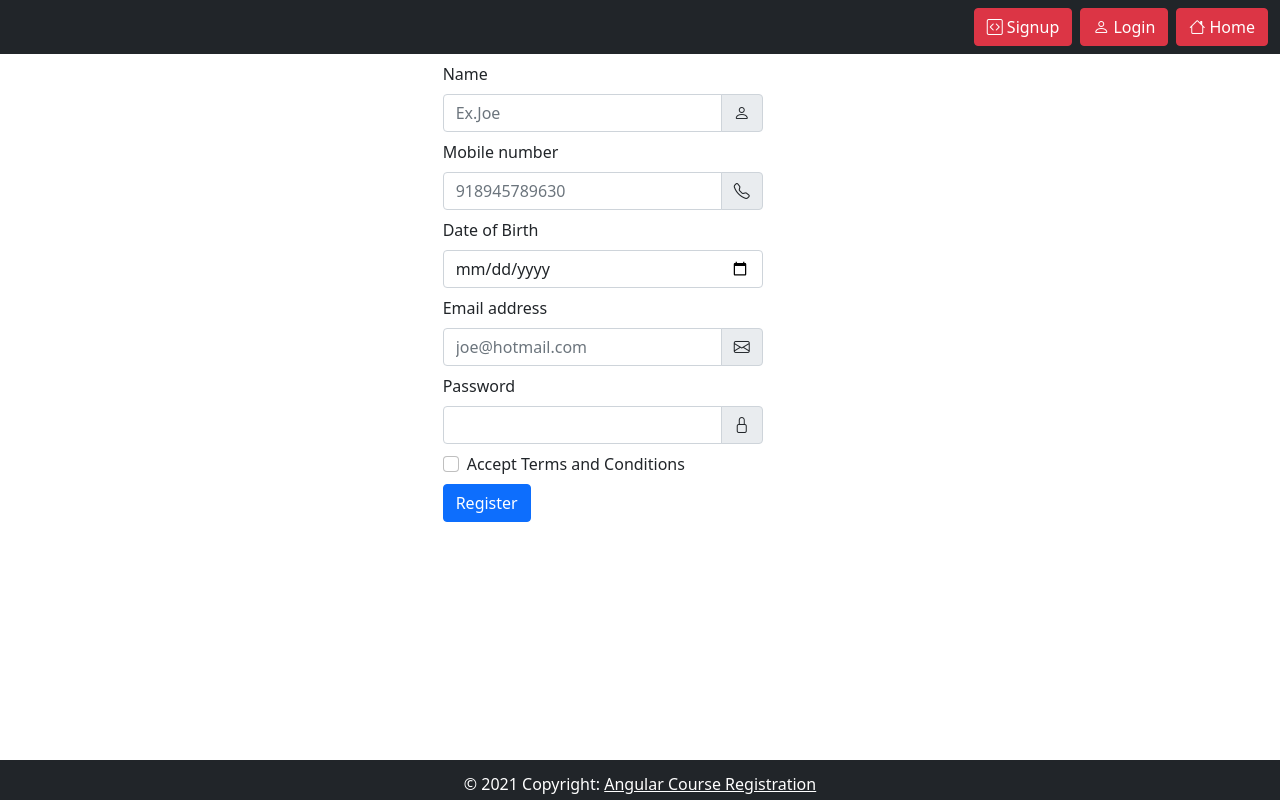
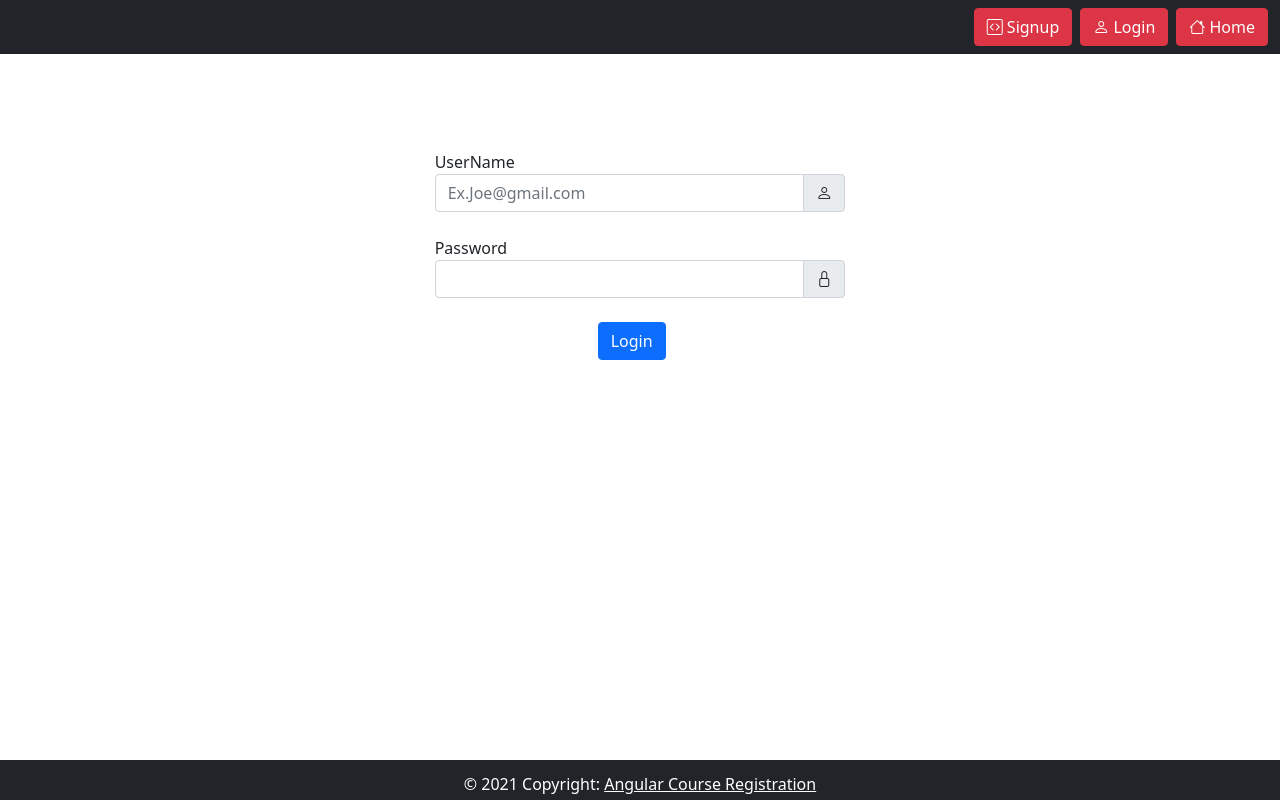
Before and after one commit to Arunsunder/Angular-Course-Registration, an Angular app: page / in a window 1280 px wide. Built offline with nearby package versions, Linux system fonts and the light colour scheme.

Commit message:
karpagam-login form

```diff
--- a/src/app/app.component.html
+++ b/src/app/app.component.html
@@ -1,3 +1,4 @@
 <app-header></app-header>
-<app-registrar></app-registrar>
+<app-login></app-login>
+<!--<app-registrar></app-registrar>-->
 <app-footer></app-footer>
--- a/src/app/components/login/login.component.html
+++ b/src/app/components/login/login.component.html
@@ -1 +1,63 @@
-<p>login works!</p>
+
+<form >
+
+    <div class="row justify-content-center mt-5">
+
+      <div class="col-md-4">
+      </div>
+
+      <div class="form-group col-md-4 mt-5" >
+        <label for="username">UserName</label>
+
+         <div class="input-group">
+         <input type="text" class="form-control" id="uname" placeholder="Ex.Joe@gmail.com">
+         <span class="input-group-text"><i class="bi bi-person"></i></span>
+        </div>
+
+      </div>
+
+      <div class="col-md-4">
+      </div>
+
+    </div>
+
+    <div class="row justify-content-center mt-4">
+        <div class="col-md-4">
+        </div>
+
+        <div class="form-group col-md-4">
+
+          <label for="password">Password</label>
+
+          <div class="input-group">
+          <input type="password" class="form-control" id="pwd">
+          <span class="input-group-text"><i class="bi bi-lock"></i></span>
+          </div>
+
+        </div>
+
+        <div class="col-md-4">
+        </div>
+    </div>
+
+    <br>
+
+    <div class="row">
+        <div class="col-md-3">
+        </div>
+
+        <div class="form-group col-md-6">
+        <div class="row">
+          <div class="col-md-5"></div>
+          <div class="col-md-2">
+            <button type="submit" class="btn btn-primary">Login</button>
+          </div>
+          <div class="col-md-5"></div>
+        </div>
+        </div>
+
+        <div class="col-md-3">
+        </div>
+      </div>
+
+</form>
```
